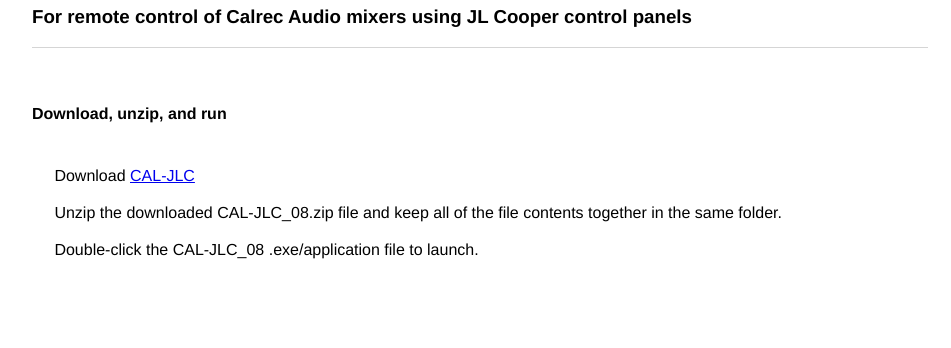
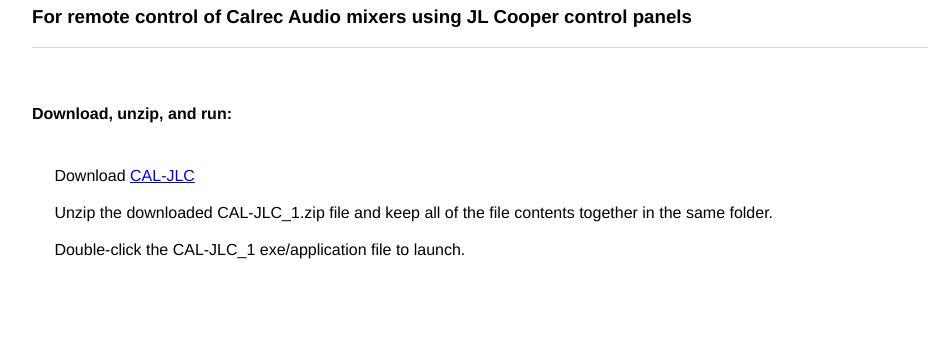
Before and after one commit to caljlc/CAL-JLC, a Jekyll site: the page built from docs/usage.html, in a window 1280 px wide. Shown: the part 191-539 px from the top of the page, without its empty margins (160-1111 px from the left). Built offline with Jekyll 4.4.1, drawn with Linux system fonts in a browser that asks for light colours.

Commit message:
Update usage.html

```diff
--- a/docs/usage.html
+++ b/docs/usage.html
@@ -5,14 +5,14 @@
 <div class="blurb">
 
 	<br/><br/>
-	<h4>Download, unzip, and run</h4>
+	<h4>Download, unzip, and run:</h4>
 
 	<ul>
-		<li>Download <a href="https://github.com/caljlc/CAL-JLC/releases/download/V0.8/CAL-JLC_08.zip">CAL-JLC</a></li>
+		<li>Download <a href="https://github.com/caljlc/CAL-JLC/releases/download/V1/CAL-JLC_1.zip">CAL-JLC</a></li>
 
-		<li>Unzip the downloaded CAL-JLC_08.zip file and keep all of the file contents together in the same folder.</li>
+		<li>Unzip the downloaded CAL-JLC_1.zip file and keep all of the file contents together in the same folder.</li>
 
-		<li>Double-click the CAL-JLC_08 .exe/application file to launch.</li>
+		<li>Double-click the CAL-JLC_1 exe/application file to launch.</li>
 	</ul>
 
 	<br/><br/>
```
